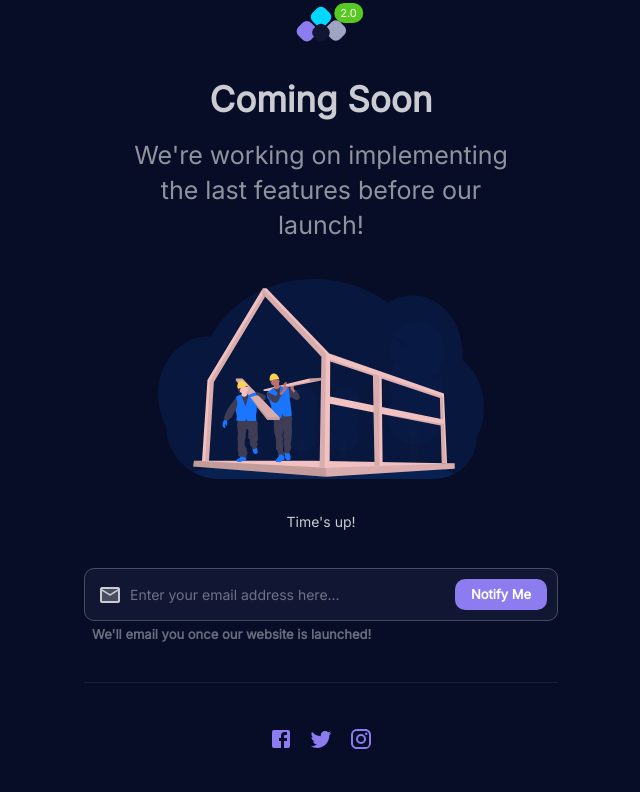
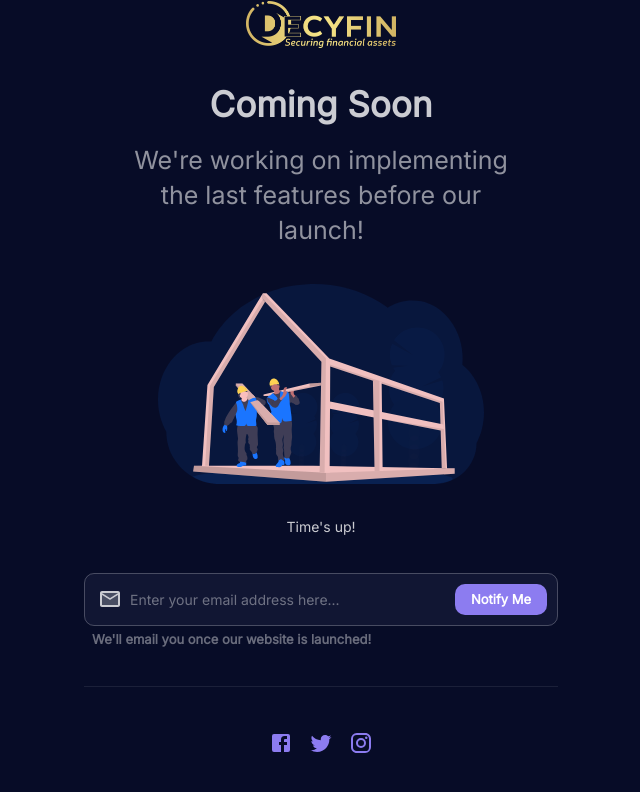
Before and after one commit to beth1999/decyfin-admin, a React (Vite) app: page /status/coming-soon in a window 1280 px wide. Shown: the top 792 px of the page, without its empty margins (319-959 px from the left). Built offline with nearby package versions, Linux system fonts and the light colour scheme; what @web3modal/ethers5 would draw is missing.

Commit message:
update: logo and network

```diff
--- a/src/App.tsx
+++ b/src/App.tsx
@@ -15,25 +15,11 @@ const projectId = 'faf641330f6b3ce2811bb5eb411267df';
 // Set chains
 const chains = [
   {
-    chainId: 1,
-    name: 'Ethereum',
-    currency: 'ETH',
-    explorerUrl: 'https://etherscan.io',
-    rpcUrl: 'https://cloudflare-eth.com'
-  },
-  {
-    chainId: 11155111,
-    name: 'Sepolia',
-    currency: 'ETH',
-    explorerUrl: 'https://sepolia.etherscan.io',
-    rpcUrl: 'https://ethereum-sepolia.publicnode.com'
-  },
-  {
-    chainId: 4002,
-    name: 'Fantom',
-    currency: 'FTM',
-    explorerUrl: 'https://testnet.ftmscan.com',
-    rpcUrl: 'https://rpc.testnet.fantom.network'
+    chainId: 56,
+    name: 'BNB Smart Chain Mainnet',
+    currency: 'BNB',
+    explorerUrl: 'https://bscscan.com',
+    rpcUrl: 'https://bsc-dataseed1.binance.org/'
   }
 ];
 
--- a/src/components/LogoSign/index.tsx
+++ b/src/components/LogoSign/index.tsx
@@ -1,11 +1,9 @@
 import {
-  Box,
   Tooltip,
-  Badge,
   TooltipProps,
   tooltipClasses,
   styled,
-  useTheme
+  CardMedia
 } from '@mui/material';
 import { Link } from 'react-router-dom';
 
@@ -14,66 +12,9 @@ const LogoWrapper = styled(Link)(
         color: ${theme.palette.text.primary};
         display: flex;
         text-decoration: none;
-        width: 53px;
+        width: 150px;
         margin: 0 auto;
         font-weight: ${theme.typography.fontWeightBold};
-`
-);
-
-const LogoSignWrapper = styled(Box)(
-  () => `
-        width: 52px;
-        height: 38px;
-`
-);
-
-const LogoSign = styled(Box)(
-  ({ theme }) => `
-        background: ${theme.general.reactFrameworkColor};
-        width: 18px;
-        height: 18px;
-        border-radius: ${theme.general.borderRadiusSm};
-        position: relative;
-        transform: rotate(45deg);
-        top: 3px;
-        left: 17px;
-
-        &:after,
-        &:before {
-            content: "";
-            display: block;
-            width: 18px;
-            height: 18px;
-            position: absolute;
-            top: -1px;
-            right: -20px;
-            transform: rotate(0deg);
-            border-radius: ${theme.general.borderRadiusSm};
-        }
-
-        &:before {
-            background: ${theme.palette.primary.main};
-            right: auto;
-            left: 0;
-            top: 20px;
-        }
-
-        &:after {
-            background: ${theme.palette.secondary.main};
-        }
-`
-);
-
-const LogoSignInner = styled(Box)(
-  ({ theme }) => `
-        width: 16px;
-        height: 16px;
-        position: absolute;
-        top: 12px;
-        left: 12px;
-        z-index: 5;
-        border-radius: ${theme.general.borderRadiusSm};
-        background: ${theme.header.background};
 `
 );
 
@@ -95,32 +36,15 @@ const TooltipWrapper = styled(({ className, ...props }: TooltipProps) => (
 }));
 
 function Logo() {
-  const theme = useTheme();
-
   return (
-    <TooltipWrapper
-      title="Tokyo Free Black React Typescript Admin Dashboard"
-      arrow
-    >
+    <TooltipWrapper title="Decyfin Admin" arrow>
       <LogoWrapper to="/">
-        <Badge
-          sx={{
-            '.MuiBadge-badge': {
-              fontSize: theme.typography.pxToRem(11),
-              right: -2,
-              top: 8
-            }
-          }}
-          overlap="circular"
-          color="success"
-          badgeContent="2.0"
-        >
-          <LogoSignWrapper>
-            <LogoSign>
-              <LogoSignInner />
-            </LogoSign>
-          </LogoSignWrapper>
-        </Badge>
+        <CardMedia
+          component="img"
+          image="/static/images/overview/logo.png"
+          alt="decyfin logo"
+          sx={{ width: '100%' }}
+        />
       </LogoWrapper>
     </TooltipWrapper>
   );
--- a/src/contexts/AuthContext.tsx
+++ b/src/contexts/AuthContext.tsx
@@ -1,4 +1,4 @@
-import { AUTH_KEY } from '@/service/api';
+import { AUTH_KEY, Api } from '@/service/api';
 import { useState, createContext, useContext } from 'react';
 import { jwtDecode } from 'jwt-decode';
 import { toast } from 'react-toastify';
@@ -36,6 +36,7 @@ export const AuthProvider = ({ children }: { children: React.ReactNode }) => {
     const decoded_data: TokenType = jwtDecode(token);
 
     localStorage.setItem(AUTH_KEY, token);
+    Api.defaults.headers['Authorization'] = token;
 
     setUser({
       id: decoded_data.id,
--- a/src/pages/auth/login.tsx
+++ b/src/pages/auth/login.tsx
@@ -13,14 +13,18 @@ import { useAuth } from '@/contexts/AuthContext';
 
 export default function Login() {
   const { open } = useWeb3Modal();
-  const { isConnected } = useWeb3ModalAccount();
+  const { isConnected, chainId } = useWeb3ModalAccount();
   const { walletProvider } = useWeb3ModalProvider();
   const { disconnect } = useDisconnect();
   const { updateUser } = useAuth();
 
   useEffect(() => {
     if (walletProvider) {
-      handleSubmit(walletProvider);
+      if (chainId === 56) {
+        handleSubmit(walletProvider);
+      } else {
+        toast.warn('Please choose BSC Mainnet');
+      }
     }
   }, [isConnected]);
 
```
Also changed, not shown: public/static/images/overview/logo.png (added), public/static/images/overview/tokyo-logo.png (deleted).
